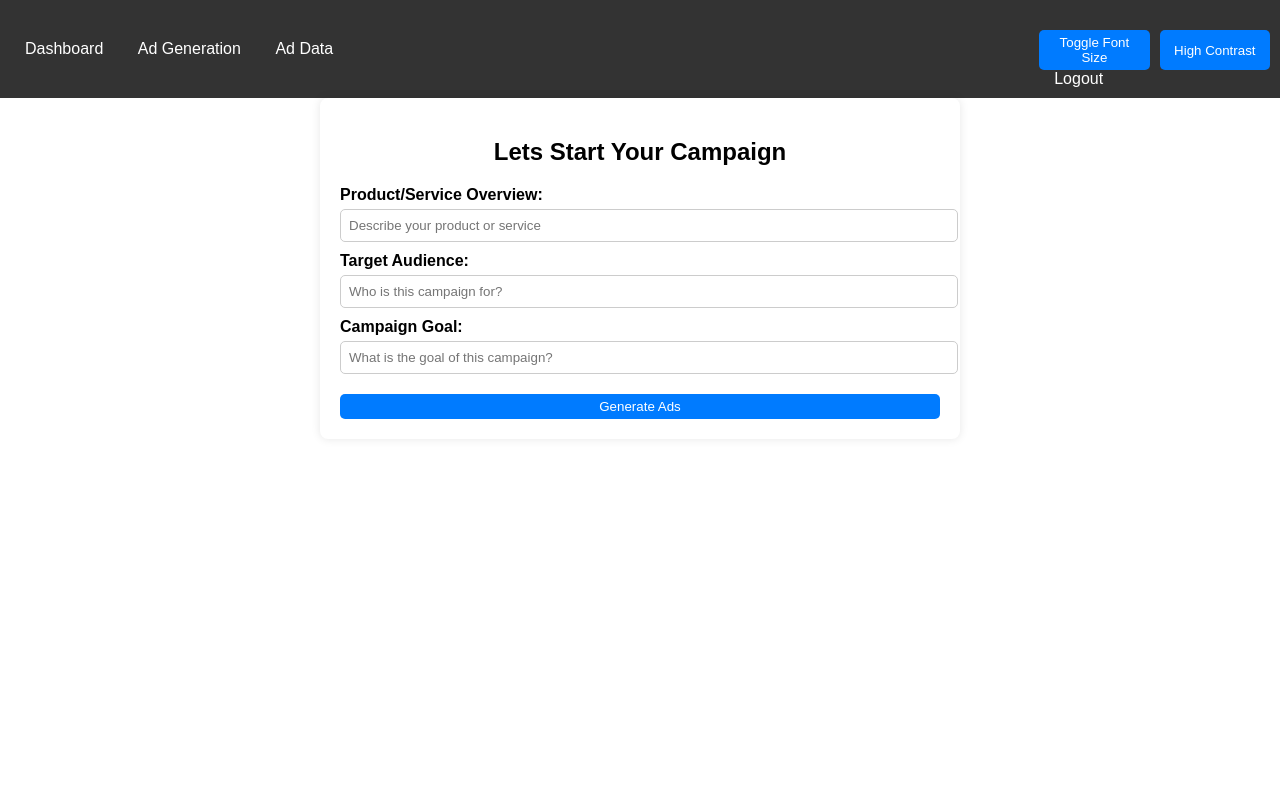
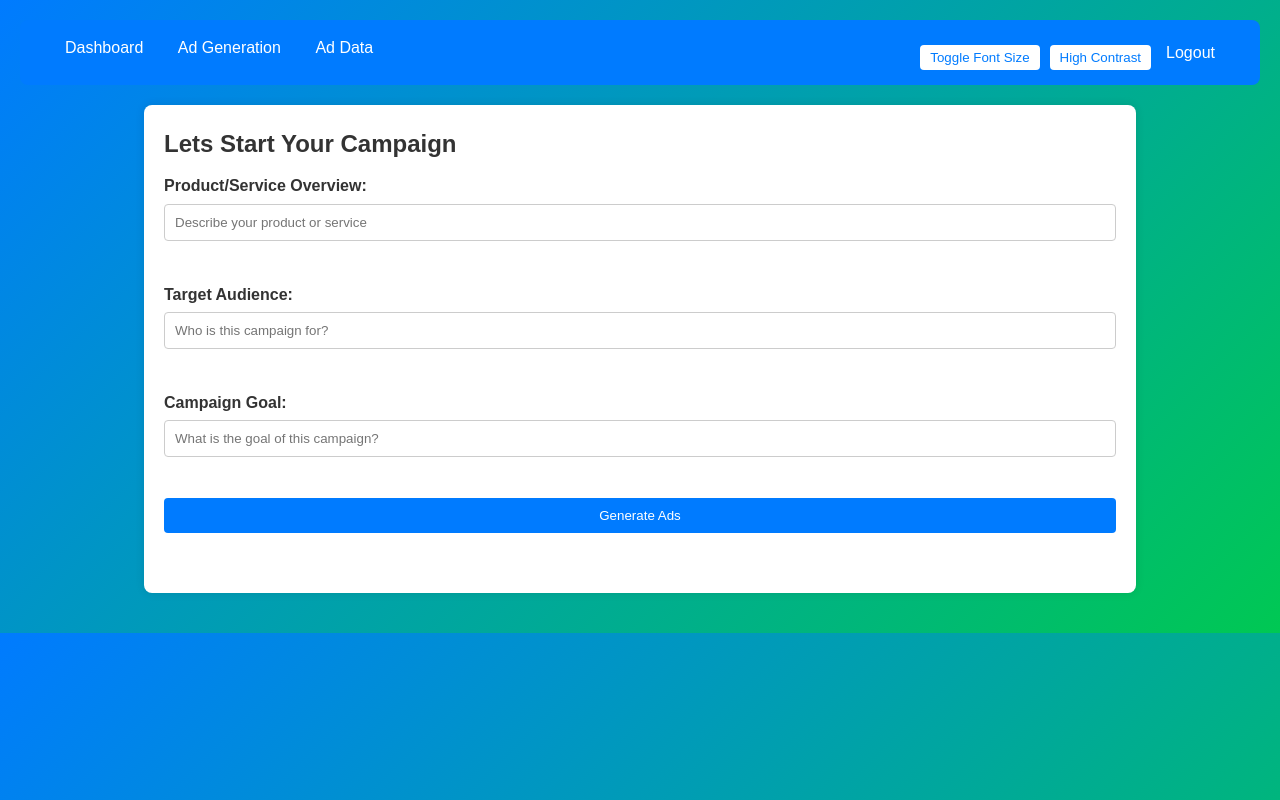
Before and after one commit to DaveWestFGCU/EagleHacks2025_Project, a Flask app: page /new_job in a window 1280 px wide. Run offline with Flask 3, Linux system fonts and the light colour scheme; the visitor is signed in with stand-in values (Sample User, id 1); some libraries are stand-ins or nearby versions.

Commit message:
update css... again

```diff
--- a/app/static/styles.css
+++ b/app/static/styles.css
@@ -1,112 +1,91 @@
+/* General Reset */
+* {
+    margin: 0;
+    padding: 0;
+    box-sizing: border-box;
+    font-family: Arial, sans-serif;
+}
+
 body {
-    font-family: Arial, sans-serif;
-    margin: 40px;
-    background-color: #041628;
-    color: white;
+    background: linear-gradient(135deg, #007bff, #00c853);
+    color: #333;
+    line-height: 1.6;
+    padding: 20px;
 }
-.container {
-    max-width: 600px;
-    margin: auto;
-    background: white;
+
+.container, .content {
+    width: 80%;
+    max-width: 1200px;
+    margin: 20px auto;
     padding: 20px;
+    background: #fff;
+    box-shadow: 0px 0px 10px rgba(0, 0, 0, 0.1);
     border-radius: 8px;
-    box-shadow: 0 0 10px rgba(0, 0, 0, 0.1);
-    color: black;
 }
-h2 {
-    text-align: center;
-}
-label {
-    font-weight: bold;
-    display: block;
-    margin-top: 10px;
-}
-input {
-    width: 100%;
-    padding: 8px;
-    margin-top: 5px;
-    border: 1px solid #ccc;
-    border-radius: 5px;
-}
-button {
-    width: 100%;
-    padding: 10px;
-    margin-top: 20px;
-    background-color: #007bff;
-    color: white;
-    border: none;
-    border-radius: 5px;
-    cursor: pointer;
-}
-button:hover {
-    background-color: #0056b3;
-}
-.results-container {
+
+/* Navbar */
+.navbar {
     display: flex;
     justify-content: space-between;
-    gap: 15px;
-    margin-top: 20px;
-}
-.ad-box {
-    flex: 1;
-    background: white;
-    padding: 15px;
+    background: #007bff;
+    padding: 15px 30px;
+    color: white;
     border-radius: 8px;
-    box-shadow: 0 0 5px rgba(0, 0, 0, 0.1);
-    color: black;
-}
-@media (max-width: 768px) {
-    .results-container {
-        flex-direction: column;
-    }
-}
-
-
-body {
-    font-family: Arial, sans-serif;
-    margin: 0;
-    padding: 0;
-}
-
-.navbar {
-    background-color: #333;
-    padding: 10px;
-    display: flex;
-    justify-content: space-between;
-    align-items: center;
 }
 
 .navbar a {
     color: white;
     text-decoration: none;
-    padding: 10px 15px;
+    margin: 0 15px;
 }
 
+.navbar a:hover {
+    text-decoration: underline;
+}
+
+.nav-right {
+    display: flex;
+    align-items: center;
+}
+
+/* Accessibility Menu */
 .accessibility-menu {
     display: flex;
     gap: 10px;
 }
 
-button {
+.accessibility-menu button {
+    background: #fff;
+    color: #007bff;
+    border: none;
+    padding: 5px 10px;
     cursor: pointer;
-    padding: 5px 10px;
+    border-radius: 4px;
+    transition: background 0.3s ease-in-out, color 0.3s ease-in-out;
 }
 
-/* Accessibility Features */
-.large-font {
-    font-size: 1.5em;
+.accessibility-menu button:hover {
+    background: #007bff;
+    color: #fff;
 }
 
-/* Default Light Mode */
-body {
-    background-color: #ffffff;
-    color: #000000;
+/* Accessibility Modes */
+.large-font {
+    font-size: 1.2em;
 }
 
-/* High-Contrast Mode */
+.large-font h1, .large-font h2, .large-font h3 {
+    font-size: 1.6em;
+}
+
+.large-font p, .large-font label, .large-font input, .large-font button {
+    font-size: 1.3em;
+}
+
+
 .high-contrast {
-    background-color: #000000 !important;
-    color: #ffffff !important;
+    background: #000 !important;
+    color: #fff !important;
 }
 
 .high-contrast a {
@@ -115,49 +94,89 @@ body {
 }
 
 .high-contrast button {
-    background-color: #ffcc00 !important;
-    color: #000000 !important;
-    border: 2px solid #ffffff !important;
+    background: #ffcc00 !important;
+    color: #000 !important;
+    border: 2px solid #fff !important;
 }
 
-.high-contrast .ad-card {
-    background: #222222 !important;
-    color: #ffffff !important;
-    border: 1px solid #ffcc00;
+.high-contrast .container, .high-contrast .content {
+    background: #222 !important;
+    color: #fff !important;
+    border: 1px solid #ffcc00 !important;
 }
 
-
-
-.results-container {
-    margin-top: 20px;
+/* Forms */
+form {
+    display: flex;
+    flex-direction: column;
 }
 
-.ad-grid {
-    display: grid;
-    grid-template-columns: repeat(3, 1fr); /* 3 items per row */
-    gap: 20px;
+label {
+    font-weight: bold;
+    margin-top: 10px;
 }
 
-.ad-card {
-    background: #f8f9fa;
-    padding: 15px;
-    border-radius: 8px;
-    box-shadow: 2px 2px 10px rgba(0, 0, 0, 0.1);
+input {
+    padding: 10px;
+    margin: 5px 0;
+    border: 1px solid #ccc;
+    border-radius: 4px;
+}
+
+button {
+    background: #007bff;
+    color: white;
+    border: none;
+    padding: 10px;
+    margin-top: 10px;
+    cursor: pointer;
+    border-radius: 4px;
+    transition: background 0.3s ease-in-out;
+}
+
+button:hover {
+    background: #0056b3;
+}
+
+/* 404 Page */
+.container h1 {
+    color: red;
     text-align: center;
 }
 
-.loader {
-    border: 2px solid #f3f3f3; /* Light grey */
-    border-top: 2px solid #007bff; /* Blue */
-    border-radius: 50%;
-    width: 12px;
-    height: 12px;
-    animation: spin 1s linear infinite;
-    display: inline-block;
-    margin-left: 8px;
+.container p {
+    text-align: center;
 }
 
-@keyframes spin {
-    0% { transform: rotate(0deg); }
-    100% { transform: rotate(360deg); }
+/* Market Data Graphs */
+canvas {
+    max-width: 100%;
+    height: auto;
 }
+
+/* Generated Ads Section - Grid Layout */
+/* Grid Layout for Ads */
+.ad-grid {
+    display: grid;
+    grid-template-columns: repeat(auto-fit, minmax(300px, 1fr));
+    gap: 20px;
+    justify-content: center;
+    align-items: start; /* Align items at the top */
+    margin-top: 20px;
+    padding: 10px;
+}
+
+/* Ad Box Styling */
+.generated-ads {
+  display: flex;
+  flex-wrap: wrap;
+  justify-content: center; /* Centers images */
+  gap: 20px; /* Adds spacing between images */
+}
+
+.generated-ads img {
+  max-width: 300px; /* Adjust size as needed */
+  height: auto;
+  border-radius: 10px;
+  box-shadow: 0px 4px 6px rgba(0, 0, 0, 0.1);
+}
```
